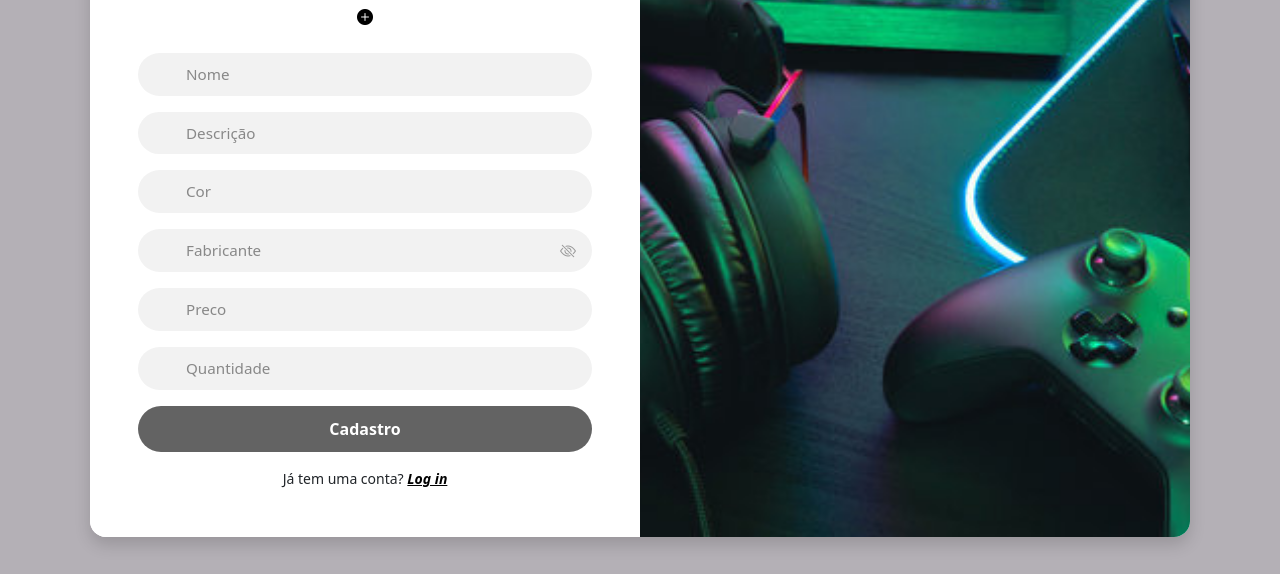
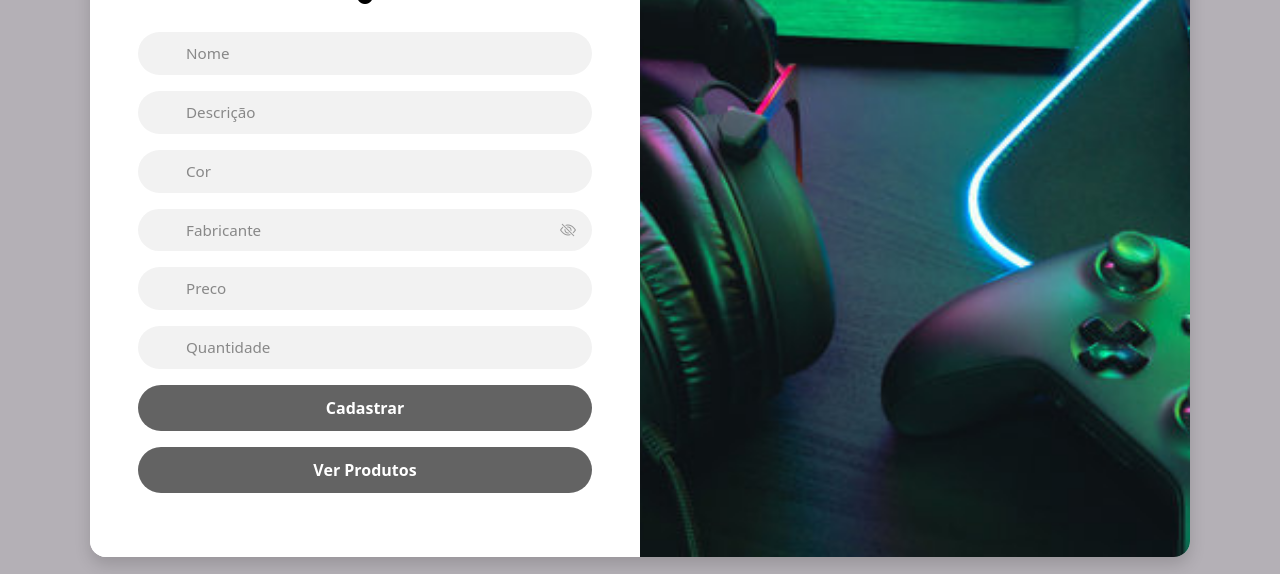
Before and after one commit to KauaFrenedozo10/HackatonSenai, a plain HTML site: page Hackaton/index.html in a window 1280 px wide. Shown: the part 226-800 px from the top of the page. Drawn offline with nearby package versions, Linux system fonts and the light colour scheme.

Commit message:
altLogin

```diff
--- a/Hackaton/Principal/PrincipalCSS.css
+++ b/Hackaton/Principal/PrincipalCSS.css
@@ -18,7 +18,7 @@ body {
 }
 
 .btn-purple:hover {
-    background-color: #ff0000;
+    background-color: #972a2a;
 }
 
 /* Cartão do formulário (ajustado para ser mais largo e sem espaços laterais) */
--- a/Hackaton/index.html
+++ b/Hackaton/index.html
@@ -44,10 +44,8 @@
                     <div class="mb-3 position-relative">
                         <input type="text" class="form-control custom-input ps-5" id="especialidadesInput" placeholder="Quantidade">
                     </div>
-                    <button type="submit" class="btn btn-purple w-100 mb-3" id="btnCadastro">Cadastro</button>
-                    <div class="text-center small" id="loginLinkText">
-                        Já tem uma conta? <a href="../../LoginPage/LoginPage.html" id="loginLink" class="text-purple fw-semibold fst-italic">Log in</a>
-                    </div>
+                    <button type="submit" class="btn btn-purple w-100 mb-3" id="btnCadastro">Cadastrar</button>
+                    <a href="" type="submit" class="btn btn-purple w-100 mb-3">Ver Produtos</a>
                 </form>
             </div>
 
```
